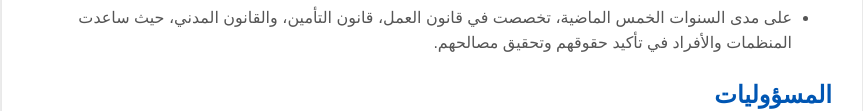
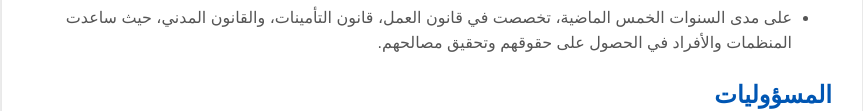
Before and after one commit to semoox/mohamed.AR, a plain HTML site: page index.html in a window 1280 px wide. Shown: the part 835-946 px from the top of the page, without its empty margins (208-1071 px from the left). Drawn offline with Linux system fonts and the light colour scheme.

Commit message:
Update index.html

```diff
--- a/index.html
+++ b/index.html
@@ -32,7 +32,7 @@
         <h2>الخبرة</h2>
         <ul>
             <li>خلال دراستي في إدارة الموارد البشرية، اكتسبت خبرة في تحليل الوظائف، كتابة توصيف الوظائف، تقييم احتياجات التوظيف، وجذب وتقييم المرشحين. كما تعلمت كيفية إجراء المقابلات، وإعداد برامج التوجيه، وتنظيم برامج التدريب والتطوير. بالإضافة إلى ذلك، قمت بتطوير مهاراتي في تقييم الأداء، وإنشاء نماذج الكفاءة، وإعداد برامج الحوافز والمزايا للموظفين، وضمان الامتثال لقواعد OSHA وجميع اللوائح المحلية والدولية للعمل.</li>
-            <li>على مدى السنوات الخمس الماضية، تخصصت في قانون العمل، قانون التأمين، والقانون المدني، حيث ساعدت المنظمات والأفراد في تأكيد حقوقهم وتحقيق مصالحهم.</li>
+            <li>على مدى السنوات الخمس الماضية، تخصصت في قانون العمل، قانون التأمينات، والقانون المدني، حيث ساعدت المنظمات والأفراد في الحصول على حقوقهم وتحقيق مصالحهم.</li>
         </ul>
 
         <h2>المسؤوليات</h2>
```
